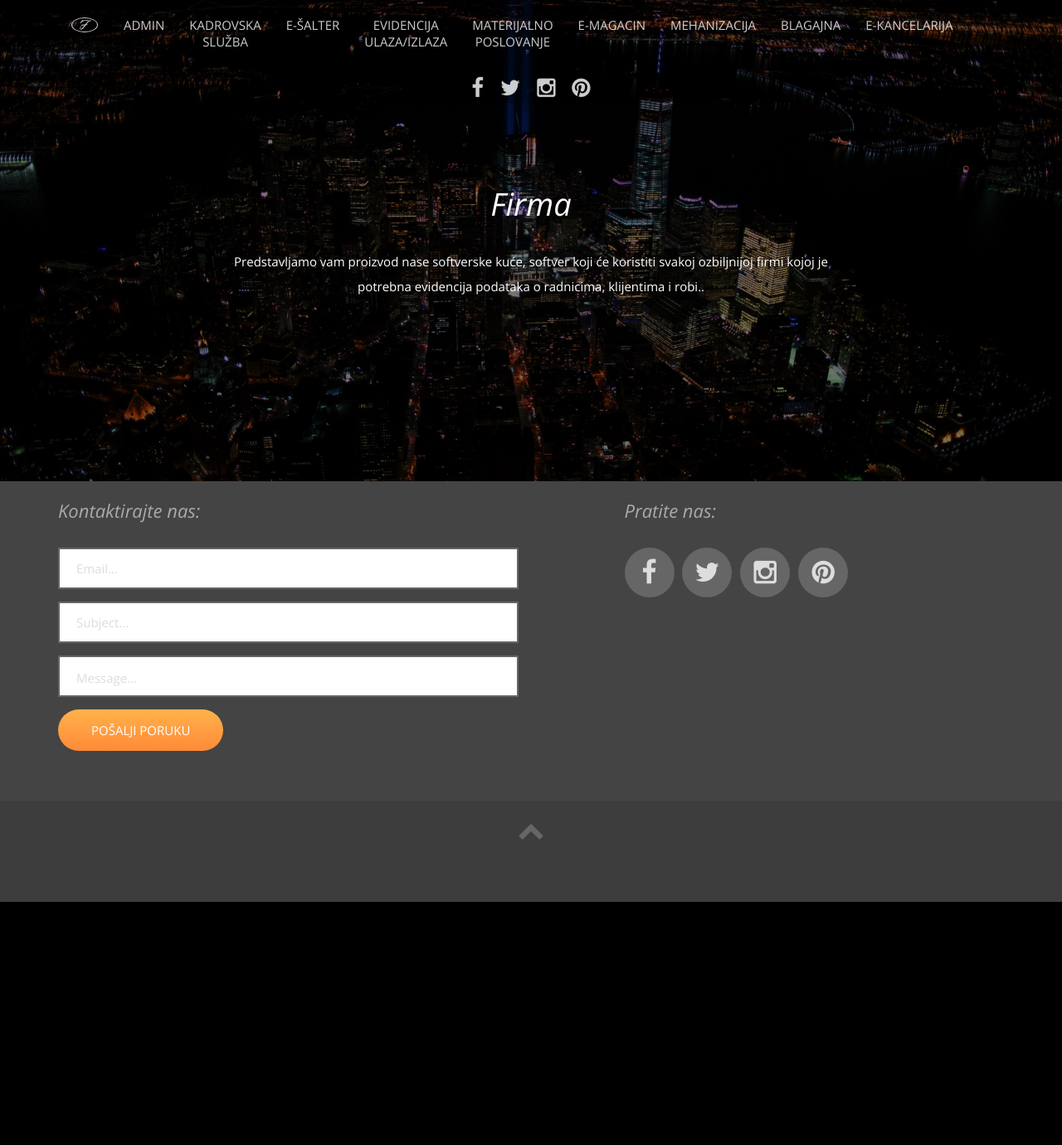
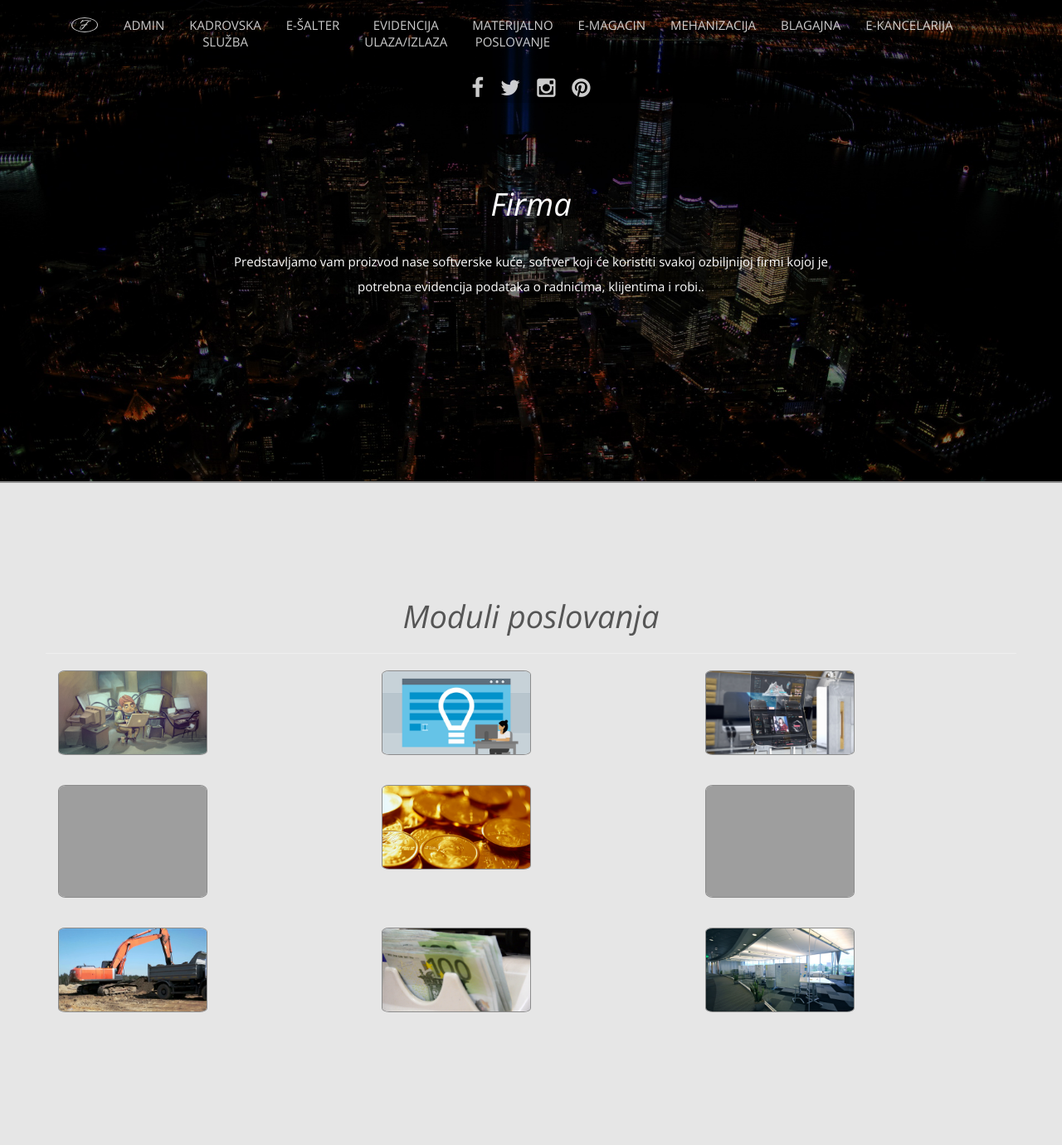
Before and after one commit to codename11/Firma, a PHP site: page / in a window 1280 px wide. Shown: the top 1380 px of the page at 83% size. Before the commit the page ends 1087 px from the top, so only its background shows below. Run offline with PHP 8.4, Linux system fonts and the light colour scheme; grey boxes are pictures that could not be loaded.

Commit message:
Just little sprucing up of main page

```diff
--- a/assets/css/style.css
+++ b/assets/css/style.css
@@ -685,3 +685,35 @@ html, body, #top-content1{
     height: 0;
     overflow: hidden;
 }
+
+.footer-container{
+	border-top: 2px solid #595959;
+}
+
+.kl1{
+	background-color:#e6e6e6;
+	border-top: 2px solid #8c8c8c;
+}
+
+.kl2{
+	margin-top:10%;
+	margin-bottom:10%;
+}
+
+.kl3{
+	width:50%;
+	border-radius: 5%;
+	border:1px solid #8c8c8c;
+	margin-bottom: 10%;
+}
+
+.kl4{
+	background-image: url('fs.jpg');
+	border-top: 3px solid #cccccc;
+}
+
+.kl5{
+	margin:auto;
+	width:50%;
+	border:1px solid #8c8c8c;
+}
--- a/assets/js/scripts.js
+++ b/assets/js/scripts.js
@@ -12,7 +12,7 @@ function scroll_to(clicked_link, nav_height) {
 }
 
 jQuery(document).ready(function() {
-
+	$('[data-toggle="tooltip"]').tooltip();
 	//Form handling
 	var url1 = "/www/knjigovodstvo/install/inst.php";
 	$("#dform").submit(function() {
--- a/index.php
+++ b/index.php
@@ -31,6 +31,61 @@ $_SESSION["rec_num"] = 0;
                 </div>
             </div>
         </div>
+<div class="container-fluid kl1" id="md">
+<div class="container kl2">
+	<div class="row">
+		<h2>Moduli poslovanja</h2>
+		<hr>
+	</div>
+	<div class="row">
+		<div class="col-sm-4">
+			<a href="#" data-toggle="modal" data-target="#myModal"><img src="/www/knjigovodstvo/assets/img/admin.jpg" class="img-responsive logo wow fadeInDown kl3" alt="admin"  data-toggle="tooltip" title="Admin"></a>
+		</div>
+		<div class="col-sm-4">
+			<a href="#" data-toggle="modal" data-target="#myModal"><img src="/www/knjigovodstvo/assets/img/hr.jpg" class="img-responsive logo wow fadeInDown kl3" alt="kadrovska sluzba"  data-toggle="tooltip" title="Kadrovska služba"></a>
+		</div>
+		<div class="col-sm-4">
+			<a href="#" data-toggle="modal" data-target="#myModal"><img src="/www/knjigovodstvo/assets/img/es.jpg" class="img-responsive logo wow fadeInDown kl3" alt="esalter"  data-toggle="tooltip" title="E-šalter"></a>
+		</div>
+	</div>
+	<div class="row">
+		<div class="col-sm-4">
+			<a href="#" data-toggle="modal" data-target="#myModal"><img src="/www/knjigovodstvo/assets/img/io.png" class="img-responsive logo wow fadeInDown kl3" alt="ulazizlaz"  data-toggle="tooltip" title="Evidencija ulaza/izlaza"></a>
+		</div>
+		<div class="col-sm-4">
+			<a href="#" data-toggle="modal" data-target="#myModal"><img src="/www/knjigovodstvo/assets/img/mp.jpg" class="img-responsive logo wow fadeInDown kl3" alt="mposlovanje"  data-toggle="tooltip" title="Materijalno poslovanje"></a>
+		</div>
+		<div class="col-sm-4">
+			<a href="#" data-toggle="modal" data-target="#myModal"><img src="/www/knjigovodstvo/assets/img/em.png" class="img-responsive logo wow fadeInDown kl3" alt="emagacin"  data-toggle="tooltip" title="E-magacin"></a>
+		</div>
+	</div>
+	<div class="row">
+		<div class="col-sm-4">
+			<a href="#" data-toggle="modal" data-target="#myModal"><img src="/www/knjigovodstvo/assets/img/meh.png" class="img-responsive logo wow fadeInDown kl3" alt="mehanizacija"  data-toggle="tooltip" title="Mehanizacija"></a>
+		</div>
+		<div class="col-sm-4">
+			<a href="#" data-toggle="modal" data-target="#myModal"><img src="/www/knjigovodstvo/assets/img/bl.png" class="img-responsive logo wow fadeInDown kl3" alt="blagajna"  data-toggle="tooltip" title="Blagajna"></a>
+		</div>
+		<div class="col-sm-4">
+			<a href="#" data-toggle="modal" data-target="#myModal"><img src="/www/knjigovodstvo/assets/img/eo.jpg" class="img-responsive logo wow fadeInDown kl3" alt="ekancelarija"  data-toggle="tooltip" title="E-kancelarija"></a>
+		</div>
+	</div>
+
+</div>
+</div>
+
+<div class="container-fluid kl4">
+<div class="container kl2">
+
+	<div class="row">
+		<a class="scroll-link" href="#top-content"><img src="/www/knjigovodstvo/assets/img/viz.jpg" class="img-responsive img-rounded logo wow fadeInDown kl5" alt="admin"></a>
+	</div>
+	<div class="row">
+		<h4> Tačnost, profesionalnost i istrajnost su nam na prvom mestu</h2>
+		<hr>
+	</div>
+</div>
+</div>
 
 <?php include "modal.php"; ?>
 <?php
```
Also changed, not shown: assets/css/fs.jpg (added), assets/img/admin.jpg (added), assets/img/bl.png (added), assets/img/eo.jpg (added), assets/img/es.jpg (added), assets/img/hr.jpg (added), assets/img/meh.png (added), assets/img/mp.jpg (added), 3 other files.
